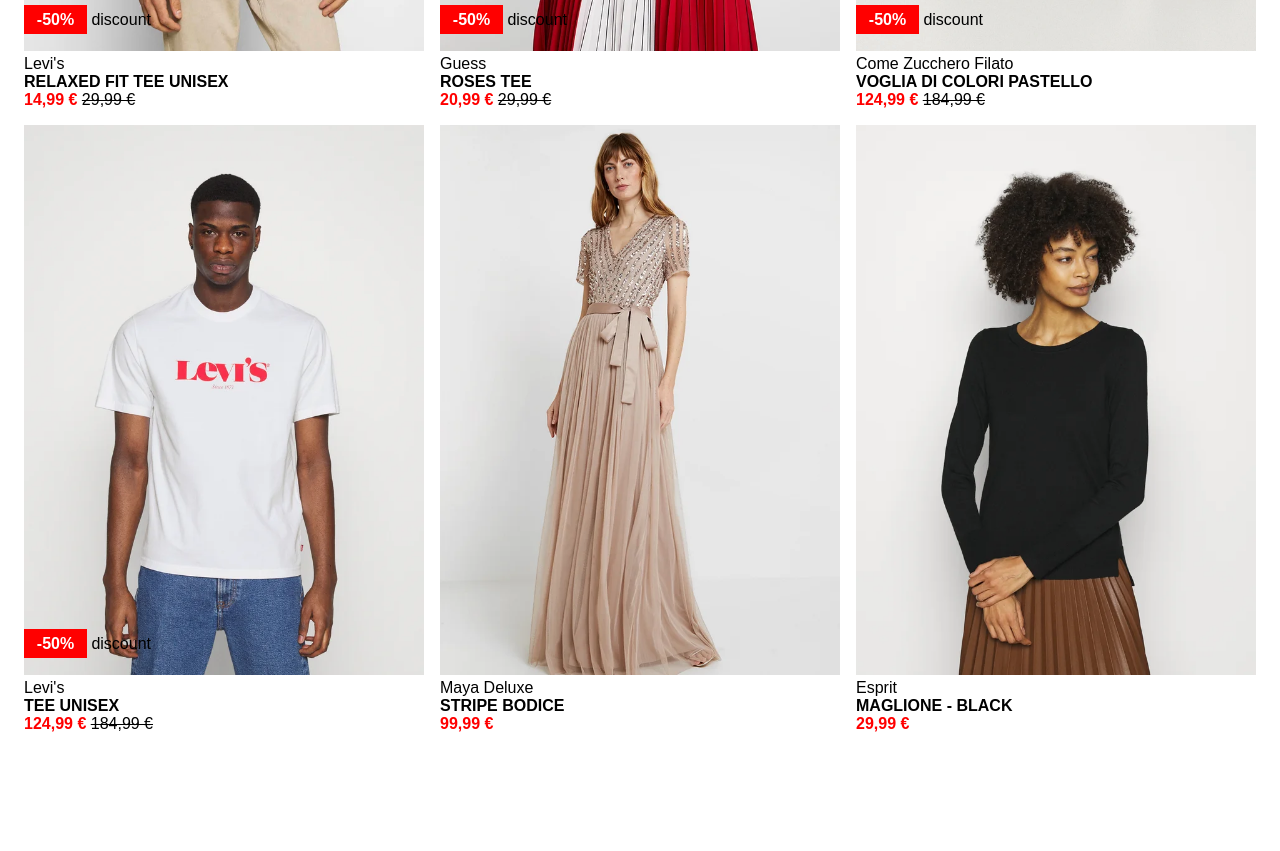
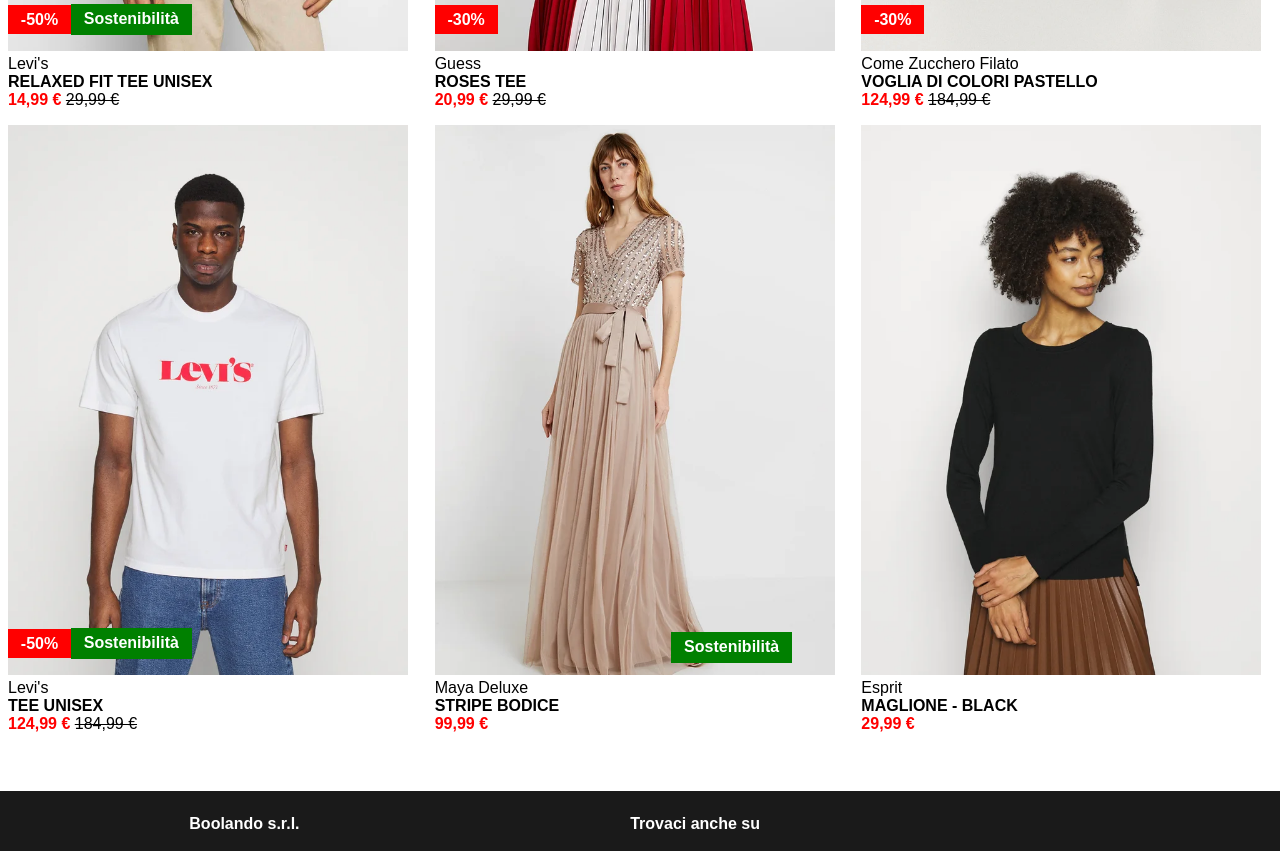
Before and after one commit to giuliacarangelo/html-css-boolando, a plain HTML site: page index.html in a window 1280 px wide. Shown: the part 617-1468 px from the top of the page. Before the commit the page ends 1358 px from the top, so only its background shows below. Drawn offline with Linux system fonts and the light colour scheme.

Commit message:
implemented footer, discount tags

```diff
--- a/index.html
+++ b/index.html
@@ -16,7 +16,6 @@
                 <a class="sections-menu" href="#">Bambini</a>
             </div>
         </div>
-
         <nav class="centered">
             <img class="flex-j-center main-logo" src="./img/boolean-logo.png" alt="Logo di Boolean">
         </nav>
@@ -26,13 +25,15 @@
             <i class="fa-solid fa-bag-shopping sections-menu"></i>
         </div>
     </header>
-
+    <main>
         <div class="products-shop center-justify">
             <div class="product-card spacing">
-            <img class="product-image" src="./img/1.webp" alt="Immagine di relaxed fit tee unisex">
+                <img class="tee product-image" src="./img/1.webp" alt="Immagine di relaxed fit tee unisex">
+                <img class="hover-image" src="./img/1b.webp" alt="">
+                <i class="favorites-icon">&#9829;</i>
                 <div class="badge">
                     <span class="discount-tag">-50%</span>
-                <span>discount</span>
+                    <span class="green-tag">Sostenibilità</span>
                 </div>
                 <h4 class="article-brand">Levi's</h4>
                 <h4 class="article-name uppercase-text">relaxed fit tee unisex</h4>
@@ -42,8 +43,8 @@
             <div class="product-card spacing">
                 <img class="product-image" src="./img/2.webp" alt="Immagine roses tee">
                 <div class="badge">
-                <span class="discount-tag">-50%</span>
-                <span>discount</span>
+                    <span class="discount-tag">-30%</span>
+                    <span></span>
                 </div>
                 <h4 class="article-brand">Guess</h4>
                 <h4 class="article-name uppercase-text">roses tee</h4>
@@ -53,8 +54,8 @@
             <div class="product-card spacing">
                 <img class="product-image" src="./img/3.webp" alt="Immagine voglia di colori pastello">
                 <div class="badge">
-                <span class="discount-tag">-50%</span>
-                <span>discount</span>
+                    <span class="discount-tag">-30%</span>
+                    <span></span>
                 </div>
                 <h4 class="article-brand">Come Zucchero Filato</h4>
                 <h4 class="article-name uppercase-text">voglia di colori pastello</h4>
@@ -66,7 +67,7 @@
                 <img class="product-image" src="./img/4.webp" alt="Immagine tee unisex">
                 <div class="badge">
                     <span class="discount-tag">-50%</span>
-                <span>discount</span>
+                    <span class="green-tag">Sostenibilità</span>
                 </div>
                 <h4 class="article-brand">Levi's</h4>
                 <h4 class="article-name uppercase-text">tee unisex</h4>
@@ -81,10 +82,20 @@
             </div>
             <div class="product-card spacing">
                 <img class="product-image" src="./img/6.webp" alt="Immagine maglione black">
+                <span class="green-tag special">Sostenibilità</span>
             <h4 class="article-brand">Esprit</h4>
                 <h4 class="article-name uppercase-text">maglione - black</h4>
                 <span class="price">29,99 €</span>
             </div>
         </div>
+    </main>
+    <footer>
+        <div class="footer-container">
+            <div class="contacts"><h4>Boolando s.r.l.</h4></div>
+            <h4 class="social-icons">Trovaci anche su</h4>
+            <br>
+
+        </div>
+    </footer>
 </body>
 </html>
--- a/styles/style.css
+++ b/styles/style.css
@@ -37,6 +37,10 @@ header{
 .main-logo{
     height: 30px;
     padding: 0.5 0;
+}
+
+main{
+    padding-bottom: 50px;
 }
 
 .product-image{
@@ -86,9 +90,19 @@ div.products-shop .center-justify{
     padding: 0.4rem 0.8rem;
 }
 
+.green-tag{
+    position: absolute;
+    top: -7px;
+    font-weight: 700;
+    background-color: #008000;
+    color: white;
+    padding: 0.4rem 0.8rem;
+}
+
 .product-card{
     position: relative;
     margin: 0.5rem 0.5rem;
+    width: calc((100% / 3) - 1rem);
 }
 
 .badge{
@@ -96,3 +110,55 @@ div.products-shop .center-justify{
     left: 0;
     bottom: 80px;
 }
+
+.special {
+    position: absolute;
+    top: 507px;
+    right: 480px;
+}
+
+.favorites-icon{
+    position: absolute;
+    left: 360px;
+    top: 10px;
+    background-color: white;
+    padding: 0 10px;
+    font-size: 2.5rem;
+}
+
+.hover-image{
+    position: absolute;
+    right: 200px;
+    width: 400px;
+    height: 550px;
+    display: none;
+    z-index: 2;
+}
+
+.hover-image:hover{
+    display: inline;
+}
+
+/* .favorites-icon:hover{
+    color: red;
+} */
+
+footer{
+    height: 60px;
+    margin: 0 auto;
+    padding: 1.5rem ;
+    background-color: #1a1a1a;
+    color: white;
+}
+
+.footer-container{
+    width: 100%;
+    height: auto;
+    display: flex;
+    justify-content: space-around;
+}
+
+.contacts,
+.social-icons{
+    justify-content: space-around;
+}
```
Lines whose indentation alone changed are shown as unchanged.
